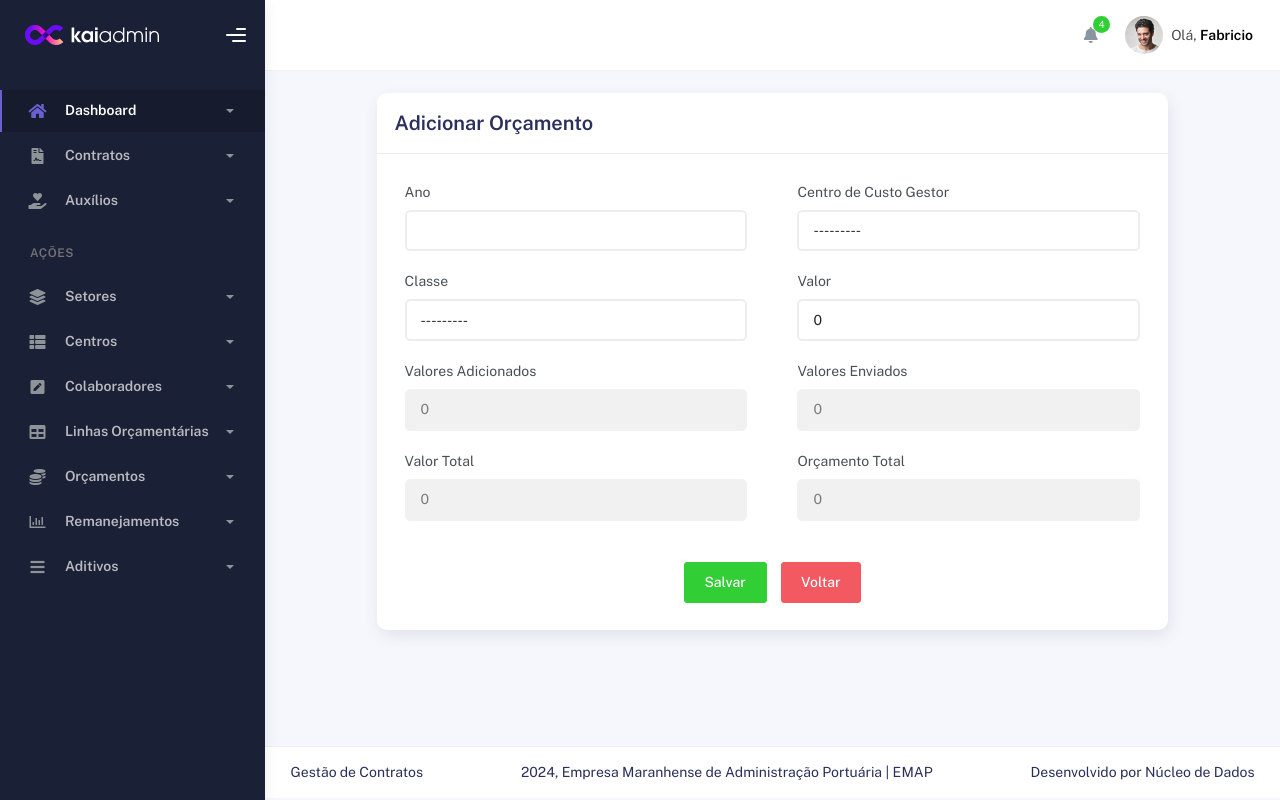
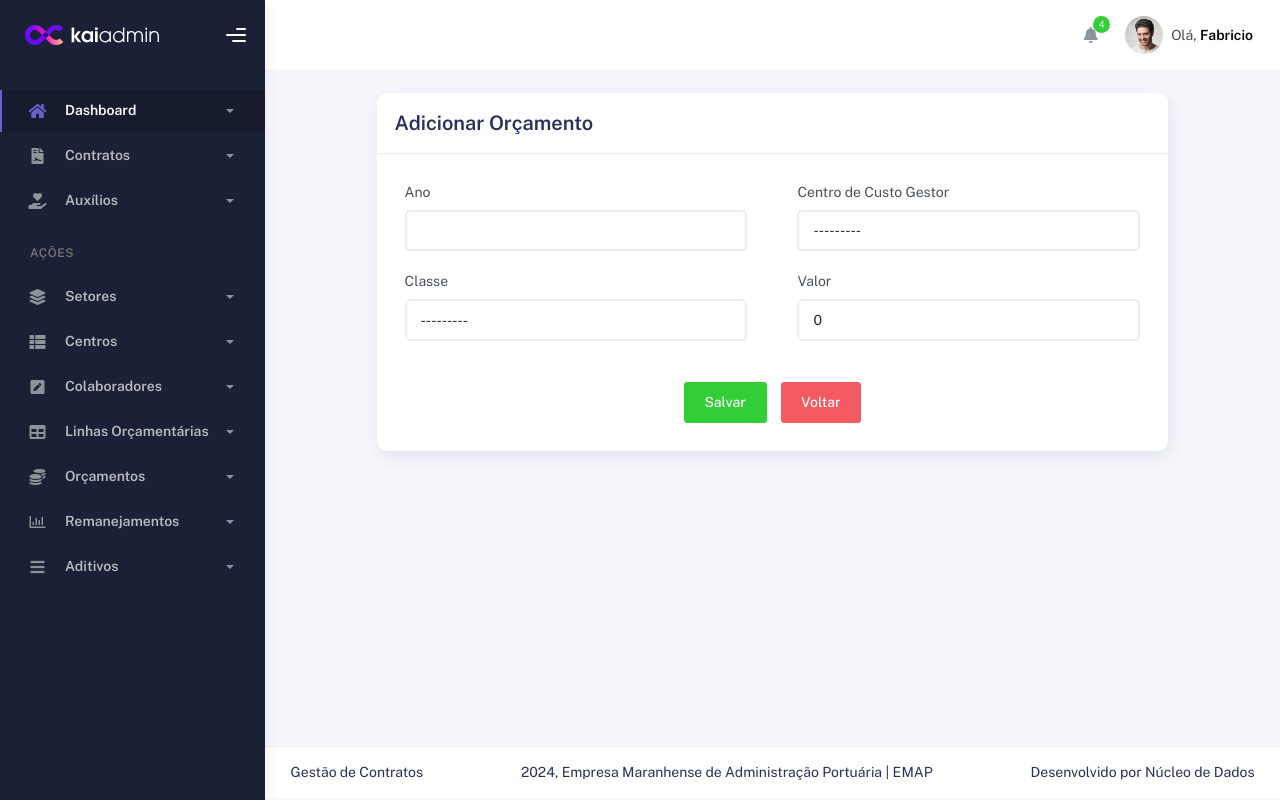
Before and after one commit to DaniloDalessandro/Syscontracts, a Django app: page /orcamentos/orcamentos_internos/create/ in a window 1280 px wide. Run offline with Django 5.2, Linux system fonts and the light colour scheme; data that the repository does not hold is empty; some libraries are stand-ins or nearby versions.

Commit message:
ajuste em templates

```diff
--- a/aid/templates/auxiliocolaborador_detail.html
+++ b/aid/templates/auxiliocolaborador_detail.html
@@ -15,8 +15,8 @@
                             <p>{{ auxilio_colaborador.beneficiado.nome_completo }}</p>
                         </div>
                         <div class="mb-3">
-                            <strong>Orçamento:</strong>
-                            <p>{{ auxilio_colaborador.orcamento }}</p>
+                            <strong>Linha Orçamentaria:</strong>
+                            <p>{{ auxilio_colaborador.linha }}</p>
                         </div>
                         <div class="mb-3">
                             <strong>Tipo de Auxílio:</strong>
--- a/budgets/templates/orcamento_form.html
+++ b/budgets/templates/orcamento_form.html
@@ -44,36 +44,6 @@
                                 </div>
                             </div>
 
-                            <div class="row">
-                                <div class="col-md-6">
-                                    <div class="form-group readonly-field">
-                                        <label>Valores Adicionados</label>
-                                        <input type="text" value="{{ form.instance.valores_adicionados }}" class="form-control" readonly>
-                                    </div>
-                                </div>
-                                <div class="col-md-6">
-                                    <div class="form-group readonly-field">
-                                        <label>Valores Enviados</label>
-                                        <input type="text" value="{{ form.instance.valores_enviados }}" class="form-control" readonly>
-                                    </div>
-                                </div>
-                            </div>
-
-                            <div class="row">
-                                <div class="col-md-6">
-                                    <div class="form-group readonly-field">
-                                        <label>Valor Total</label>
-                                        <input type="text" value="{{ form.instance.valor_total }}" class="form-control" readonly>
-                                    </div>
-                                </div>
-                                <div class="col-md-6">
-                                    <div class="form-group readonly-field">
-                                        <label>Orçamento Total</label>
-                                        <input type="text" value="{{ form.instance.orcamento_total }}" class="form-control" readonly>
-                                    </div>
-                                </div>
-                            </div>
-
                             <div class="form-group text-center mt-4 d-flex justify-content-center">
                                 <button type="submit" class="btn btn-success mx-2 w-40">Salvar</button>
                                 <a href="{% url 'orcamento_list' %}" class="btn btn-danger mx-2 w-40">Voltar</a>
```
Also changed, not shown: aid/views.py (line endings or trailing spaces).
